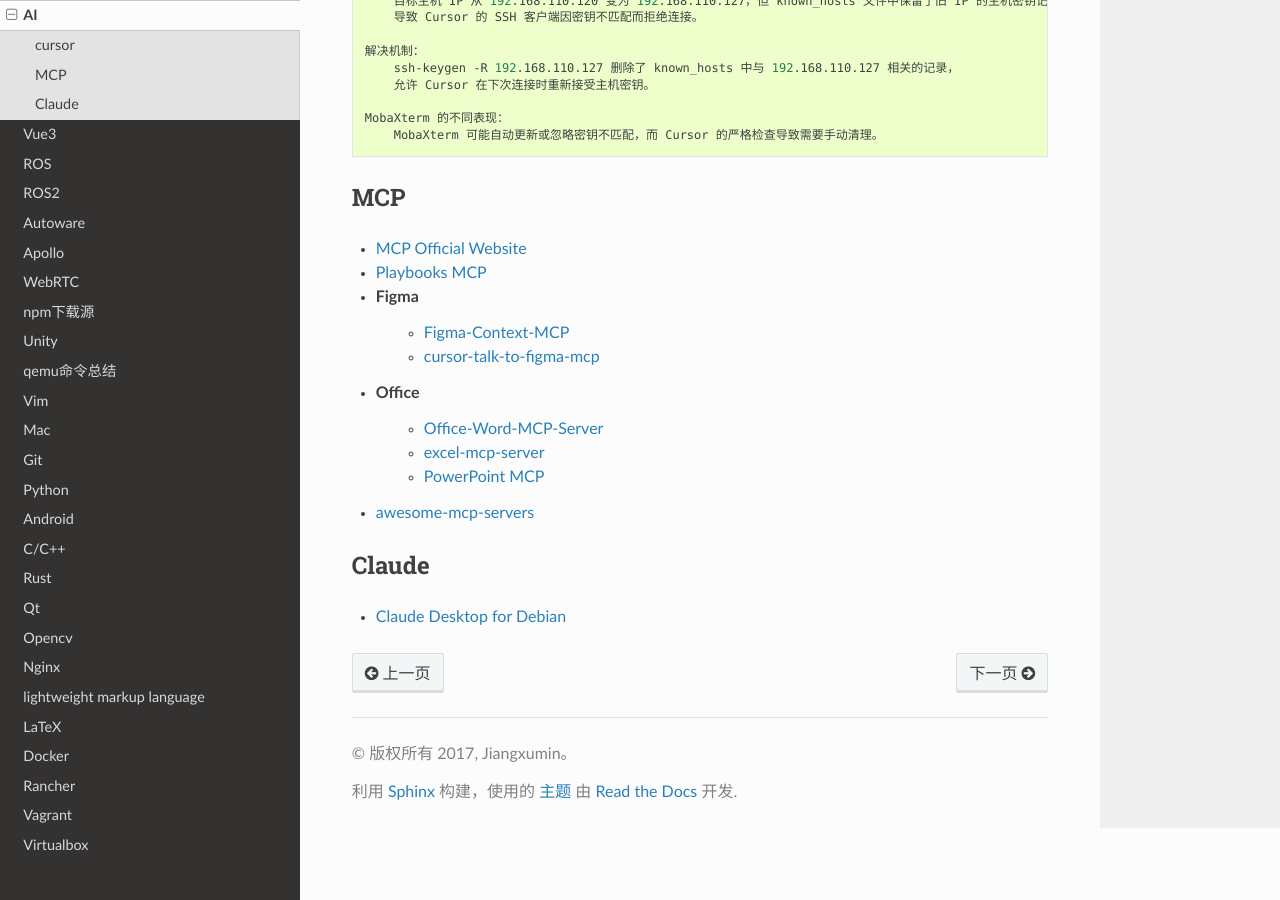
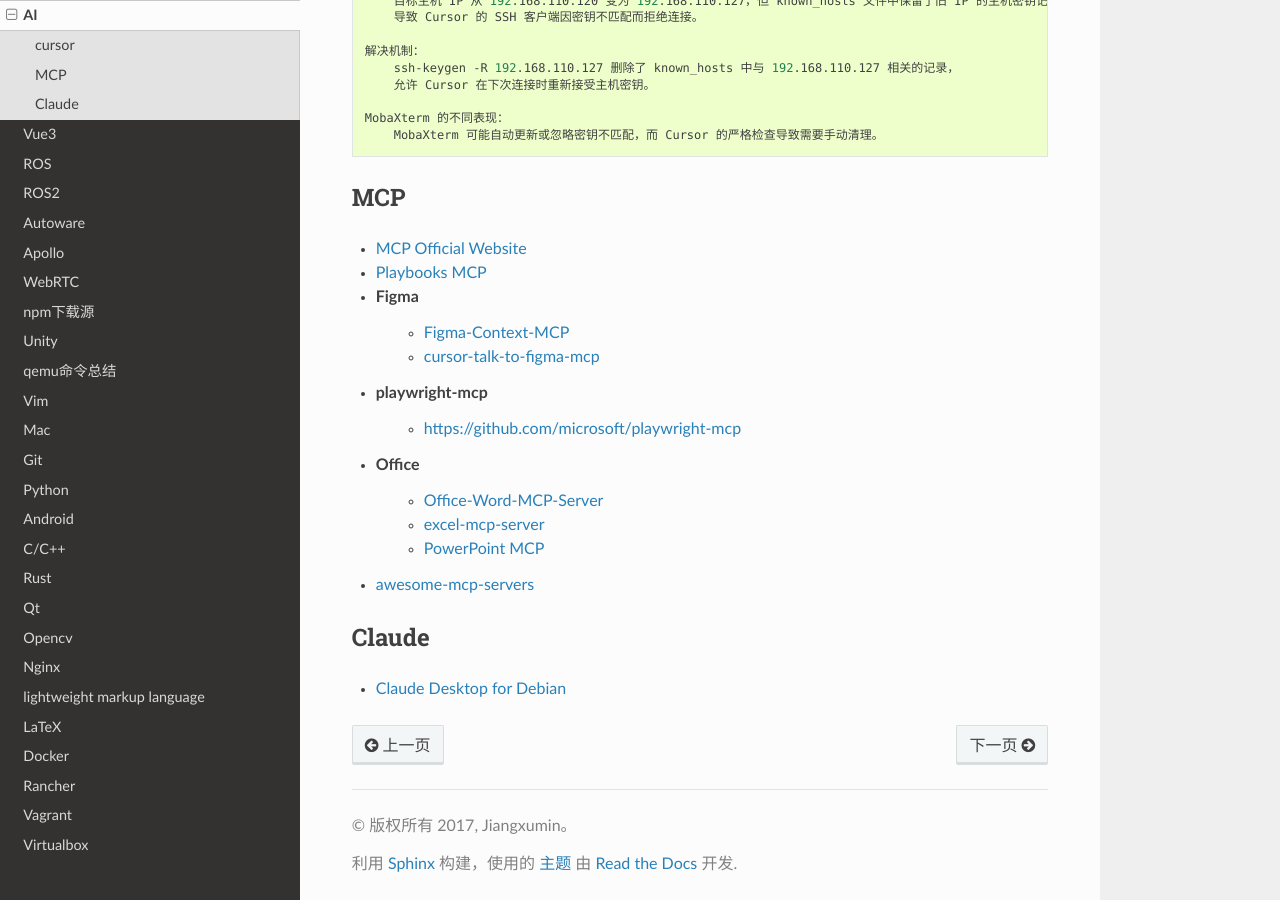
Before and after one commit to my-rds-store/my_space, a Sphinx documentation site: the page built from source/ai/index.rst, in a window 1280 px wide and 900 px high, scrolled down 656 px. Built offline with Sphinx 7.4.7 and the Read the Docs theme 3.1.0, drawn with Linux system fonts in a browser that asks for light colours.

Commit message:
update ..

```diff
--- a/source/ai/index.rst
+++ b/source/ai/index.rst
@@ -53,6 +53,9 @@
     * `Figma-Context-MCP <https://github.com/GLips/Figma-Context-MCP>`_
     * `cursor-talk-to-figma-mcp <https://github.com/sonnylazuardi/cursor-talk-to-figma-mcp>`_
 
+* playwright-mcp
+    * https://github.com/microsoft/playwright-mcp
+
 * Office
     * `Office-Word-MCP-Server <https://github.com/GongRzhe/Office-Word-MCP-Server>`_
     * `excel-mcp-server <https://github.com/negokaz/excel-mcp-server>`_
```
